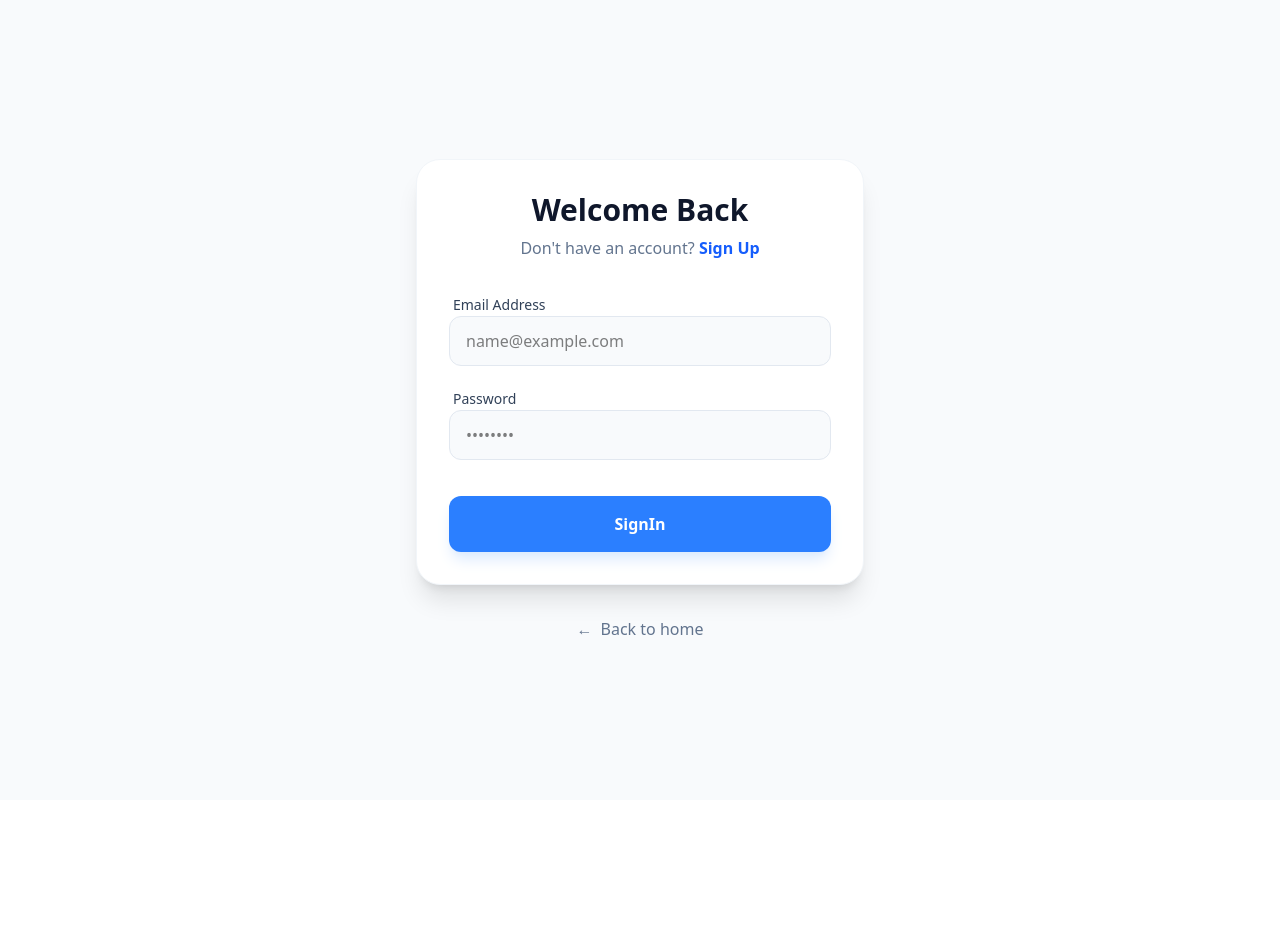
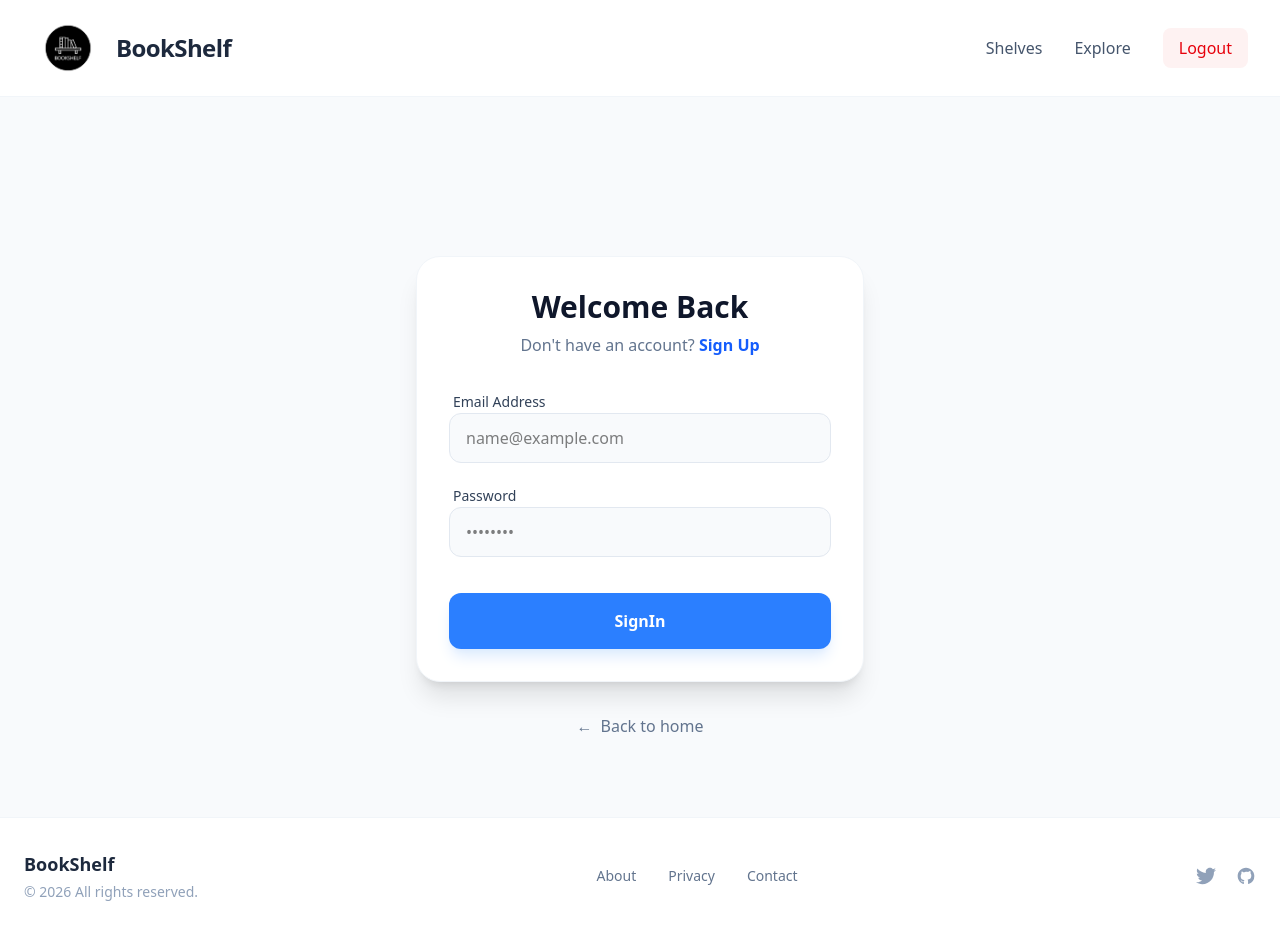
Before and after one commit to Sahnawaz6068/GoodReads, a React (Vite) app: page /signin in a window 1280 px wide. Before the commit the page ends 800 px from the top, so only its background shows below. Built offline with nearby package versions, Linux system fonts and the light colour scheme.

Commit message:
Added the layout logic with nav and footer

```diff
--- a/src/Components/Footer/Footer.jsx
+++ b/src/Components/Footer/Footer.jsx
@@ -1,9 +1,43 @@
-import React from 'react'
+import React from "react";
+import { Link } from "react-router-dom";
 
 const Footer = () => {
   return (
-    <div>Footer</div>
-  )
-}
+    <footer className="w-full bg-white border-t border-slate-100 mt-auto">
+      <div className="max-w-7xl mx-auto px-6 py-8">
+        <div className="flex flex-col md:flex-row justify-between items-center gap-6">
 
-export default Footer
+          {/* Brand & Copyright */}
+          <div className="flex flex-col items-center md:items-start gap-1">
+            <span className="text-lg font-bold text-slate-800">BookShelf</span>
+            <p className="text-sm text-slate-400">
+              © {new Date().getFullYear()} All rights reserved.
+            </p>
+          </div>
+
+          {/* Minimal Links */}
+          <div className="flex items-center gap-8 text-sm font-medium text-slate-500">
+            <Link to="/about" className="hover:text-blue-600 transition-colors">About</Link>
+            <Link to="/privacy" className="hover:text-blue-600 transition-colors">Privacy</Link>
+            <Link to="/contact" className="hover:text-blue-600 transition-colors">Contact</Link>
+          </div>
+
+          {/* Social Icons (Simple & Subtle) */}
+          <div className="flex items-center gap-5">
+            <a href="#" className="text-slate-400 hover:text-slate-600 transition-colors">
+              <span className="sr-only">Twitter</span>
+              <svg className="h-5 w-5" fill="currentColor" viewBox="0 0 24 24"><path d="M24 4.557c-.883.392-1.832.656-2.828.775 1.017-.609 1.798-1.574 2.165-2.724-.951.564-2.005.974-3.127 1.195-.897-.957-2.178-1.555-3.594-1.555-3.179 0-5.515 2.966-4.797 6.045-4.091-.205-7.719-2.165-10.148-5.144-1.29 2.213-.669 5.108 1.523 6.574-.806-.026-1.566-.247-2.229-.616-.054 2.281 1.581 4.415 3.949 4.89-.693.188-1.452.232-2.224.084.626 1.956 2.444 3.379 4.6 3.419-2.07 1.623-4.678 2.348-7.29 2.04 2.179 1.397 4.768 2.212 7.548 2.212 9.142 0 14.307-7.721 13.995-14.646.962-.695 1.797-1.562 2.457-2.549z"/></svg>
+            </a>
+            <a href="#" className="text-slate-400 hover:text-slate-600 transition-colors">
+              <span className="sr-only">GitHub</span>
+              <svg className="h-5 w-5" fill="currentColor" viewBox="0 0 24 24"><path fillRule="evenodd" d="M12 2C6.477 2 2 6.484 2 12.017c0 4.425 2.865 8.18 6.839 9.504.5.092.682-.217.682-.483 0-.237-.008-.868-.013-1.703-2.782.605-3.369-1.343-3.369-1.343-.454-1.158-1.11-1.466-1.11-1.466-.908-.62.069-.008.069-.008 1.003.07 1.531 1.032 1.531 1.032.892 1.53 2.341 1.088 2.91.832.092-.647.35-1.088.636-1.338-2.22-.253-4.555-1.113-4.555-4.951 0-1.093.39-1.988 1.029-2.688-.103-.253-.446-1.272.098-2.65 0 0 .84-.27 2.75 1.026A9.564 9.564 0 0112 6.844c.85.004 1.705.115 2.504.337 1.909-1.296 2.747-1.027 2.747-1.027.546 1.379.202 2.398.1 2.651.64.7 1.028 1.595 1.028 2.688 0 3.848-2.339 4.695-4.566 4.943.359.309.678.92.678 1.855 0 1.338-.012 2.419-.012 2.747 0 .268.18.58.688.482A10.019 10.019 0 0022 12.017C22 6.484 17.522 2 12 2z" clipRule="evenodd"/></svg>
+            </a>
+          </div>
+
+        </div>
+      </div>
+    </footer>
+  );
+};
+
+export default Footer;
--- /dev/null
+++ b/src/Components/Navbar/Navbar.jsx
@@ -0,0 +1,83 @@
+import React, { useState } from "react";
+import { Link } from "react-router-dom";
+import logo from "../../Assets/Images/book-salf.png";
+
+const Navbar = () => {
+  const [isOpen, setIsOpen] = useState(false);
+
+  return (
+    <nav className="w-full bg-white/90 backdrop-blur-md sticky top-0 z-50 border-b border-slate-100">
+      <div className="max-w-7xl mx-auto px-4 sm:px-6 lg:px-8">
+        <div className="flex justify-between items-center h-20 md:h-24">
+
+          <Link to="/dashboard" className="flex items-center gap-3 group cursor-pointer">
+            <img
+              className="h-14 w-14 md:h-18 md:w-18 object-contain transition-transform group-hover:rotate-12 rounded-full"
+              src={logo}
+              alt="Logo"
+            />
+            <span className="text-xl md:text-2xl font-bold text-slate-800 tracking-tight">
+              BookShelf
+            </span>
+          </Link>
+
+          <div className="hidden md:flex items-center gap-8">
+            <Link to="/shelves" className="text-slate-600 hover:text-blue-600 font-medium transition-colors">Shelves</Link>
+            <Link to="/explore" className="text-slate-600 hover:text-blue-600 font-medium transition-colors">Explore</Link>
+            <button className="bg-red-50 text-red-600 px-4 py-2 rounded-lg font-medium hover:bg-red-100 transition-all">
+              Logout
+            </button>
+          </div>
+
+          <div className="md:hidden flex items-center">
+            <button
+              onClick={() => setIsOpen(!isOpen)}
+              className="text-slate-600 hover:text-slate-900 focus:outline-none"
+            >
+              {isOpen ? (
+                <svg className="h-8 w-8" fill="none" viewBox="0 0 24 24" stroke="currentColor">
+                  <path strokeLinecap="round" strokeLinejoin="round" strokeWidth={2} d="M6 18L18 6M6 6l12 12" />
+                </svg>
+              ) : (
+                <svg className="h-8 w-8" fill="none" viewBox="0 0 24 24" stroke="currentColor">
+                  <path strokeLinecap="round" strokeLinejoin="round" strokeWidth={2} d="M4 6h16M4 12h16m-7 6h7" />
+                </svg>
+              )}
+            </button>
+          </div>
+        </div>
+      </div>
+
+      {isOpen && (
+        <div className="md:hidden bg-white border-t border-slate-100 animate-in slide-in-from-top duration-300">
+          <div className="px-4 pt-2 pb-6 space-y-2">
+            <Link
+              to="/shelves"
+              className="block px-4 py-3 text-base font-medium text-slate-700 hover:bg-blue-50 hover:text-blue-600 rounded-xl"
+              onClick={() => setIsOpen(false)}
+            >
+              My Shelves
+            </Link>
+            <Link
+              to="/explore"
+              className="block px-4 py-3 text-base font-medium text-slate-700 hover:bg-blue-50 hover:text-blue-600 rounded-xl"
+              onClick={() => setIsOpen(false)}
+            >
+              Explore
+            </Link>
+            <div className="pt-4 border-t border-slate-100">
+              <button
+                className="w-full text-left px-4 py-3 text-base font-medium text-red-600 hover:bg-red-50 rounded-xl"
+                onClick={() => setIsOpen(false)}
+              >
+                Logout
+              </button>
+            </div>
+          </div>
+        </div>
+      )}
+    </nav>
+  );
+};
+
+export default Navbar;
--- /dev/null
+++ b/src/Layout/Layout.jsx
@@ -0,0 +1,18 @@
+import React from 'react'
+import Navbar from '../Components/Navbar/Navbar'
+import Footer from '../Components/Footer/Footer'
+
+const Layout = ({children}) => {
+  return (
+    <div>
+      <Navbar />
+        <div className="h-[90vh]">
+            {/* <div>.com </div> */}
+            {children}
+        </div>
+      <Footer />
+    </div>
+  )
+}
+
+export default Layout
--- a/src/Pages/Auth/Signin.jsx
+++ b/src/Pages/Auth/Signin.jsx
@@ -2,6 +2,7 @@ import React, { useState } from "react";
 import { useDispatch } from "react-redux";
 import { Link, useNavigate } from "react-router-dom";
 import { signIn } from "../../Redux/Slice/AuthSlice";
+import Layout from "../../Layout/Layout";
 
 export default function Signin() {
   const dispatch = useDispatch();
@@ -31,13 +32,14 @@ export default function Signin() {
     e.preventDefault();
     console.log(signinDetails);
     const respose = await dispatch(signIn(signinDetails));
-    if(respose?.payload?.data){
-      navigate('/');
+    if (respose?.payload?.data) {
+      navigate("/");
     }
     resetForm();
   }
 
   return (
+    <Layout>
       <div className="min-h-screen flex flex-col items-center justify-center bg-slate-50 px-4">
         <div className="w-full max-w-md bg-white p-8 rounded-3xl shadow-xl border border-slate-100">
           <div className="text-center mb-8">
@@ -100,5 +102,6 @@ export default function Signin() {
           <span>←</span> Back to home
         </Link>
       </div>
+    </Layout>
   );
 }
--- a/src/Pages/Auth/Signup.jsx
+++ b/src/Pages/Auth/Signup.jsx
@@ -2,6 +2,7 @@ import React, { useState } from "react";
 import { useDispatch } from "react-redux";
 import { Link, useNavigate } from "react-router-dom";
 import { signUp } from "../../Redux/Slice/AuthSlice";
+import Layout from "../../Layout/Layout";
 
 export default function Signup() {
   const dispatch = useDispatch();
@@ -39,6 +40,7 @@ export default function Signup() {
     resetForm();
   }
   return (
+    <Layout>
     <div className="min-h-screen flex flex-col items-center justify-center bg-slate-50 px-4">
       <div className="w-full max-w-md bg-white p-8 rounded-3xl shadow-xl border border-slate-100">
         <div className="text-center mb-8">
@@ -113,5 +115,6 @@ export default function Signup() {
         <span>←</span> Back to home
       </Link>
     </div>
+    </Layout>
   );
 }
--- /dev/null
+++ b/src/Pages/Dashboard.jsx
@@ -0,0 +1,11 @@
+
+import React from "react";
+import Layout from "../Layout/Layout";
+
+const Dashboard = () => {
+  return (<Layout>
+    <div>hello</div>
+  </Layout>);
+};
+
+export default Dashboard;
--- a/src/Routes/MainRoute.jsx
+++ b/src/Routes/MainRoute.jsx
@@ -3,6 +3,7 @@ import Home from "../Pages/Home";
 import NotFound from "./NotFound";
 import Signup from "../Pages/Auth/Signup";
 import Signin from "../Pages/Auth/Signin";
+import Dashboard from "../Pages/Dashboard";
 
 export default function MainRoute(){
     return (
@@ -10,7 +11,7 @@ export default function MainRoute(){
             <Route path="/" element={<Home/>}></Route>
             <Route path="/signup" element={<Signup/>}></Route>
             <Route path="/signin" element={<Signin/>}></Route>
-
+            <Route path="/dashboard" element={<Dashboard/>}></Route>
             <Route path="*" element={<NotFound/>}></Route>
         </Routes>
     )
```
Also changed, not shown: src/Pages/Home.jsx (+9 -11 lines). Lines whose indentation alone changed are shown as unchanged.
